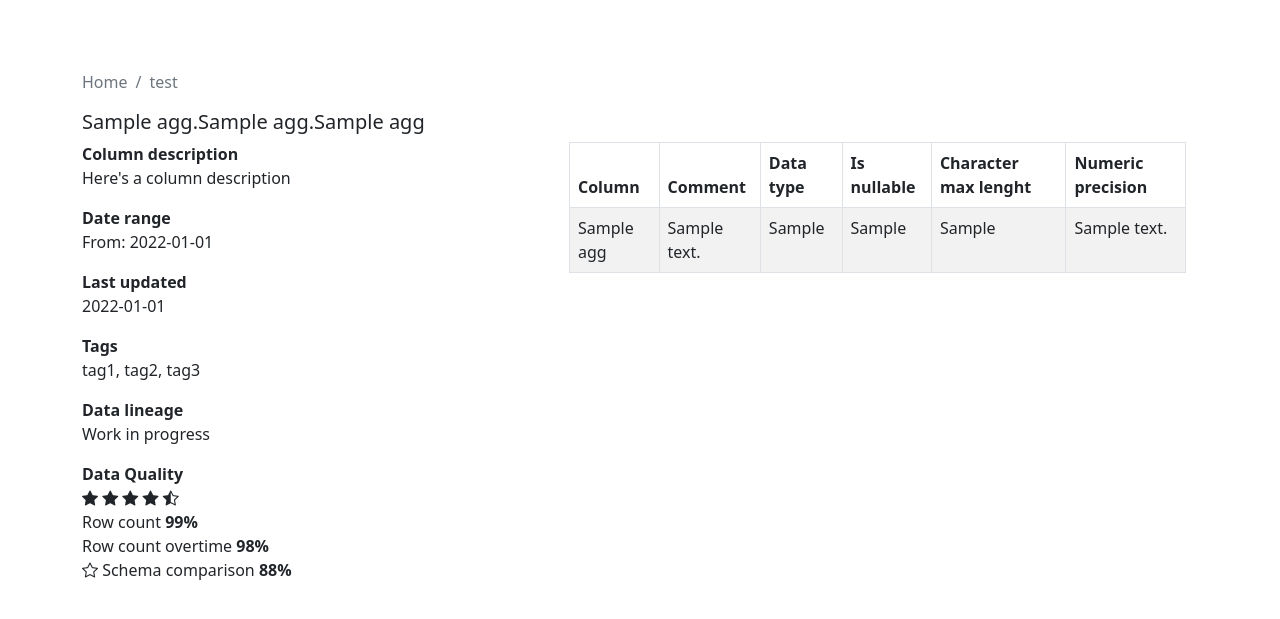
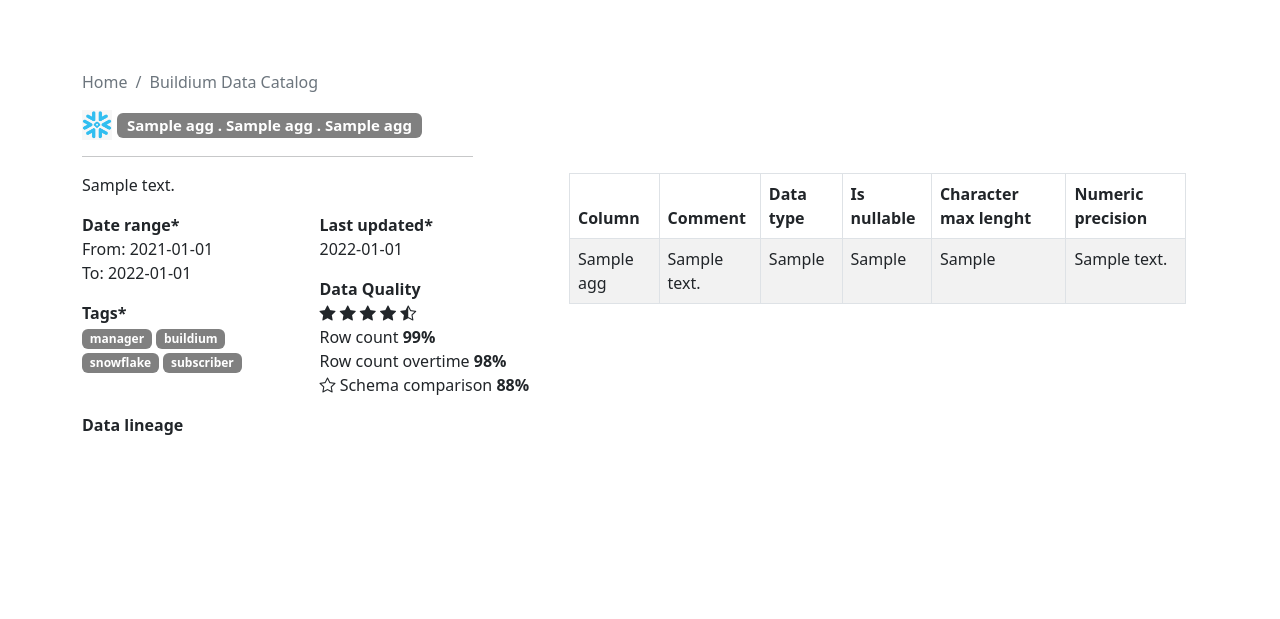
Before and after one commit to felipearcaro/snowflake-data-catalog, a Flask app: a page that uses templates/columns.html in a window 1280 px wide. Shown: the part 56-675 px from the top of the page. Run offline with Flask 2, Linux system fonts and the light colour scheme; tables that the repository leaves empty hold one stand-in row (values such as "Sample post"); some libraries are stand-ins or nearby versions.

Commit message:
Fixed a lot of things

```diff
--- a/app.py
+++ b/app.py
@@ -123,22 +123,43 @@
                         DataCatalogAgg.numeric_precision)\
         .filter_by(database_name=database, schema_name = schema, table_name = table).distinct()
 
-    # table_lineage = DataCatalogLineage.query\
-    #     .with_entities()
+    table_lineage = DataCatalogLineage.query\
+        .with_entities(DataCatalogLineage.source_table,
+                        DataCatalogLineage.source_query)\
+        .filter_by(database_name=database, schema_name = schema, table_name = table).distinct()
+
+    table_description = DataCatalogAgg.query\
+        .with_entities(DataCatalogAgg.table_description)\
+        .filter_by(database_name=database, schema_name = schema, table_name = table).first()
 
     #results = ColumnsMetadata(database, schema, table).columns
     #lineage = SnowflakeClient().fetch_all("SELECT SOURCE_TABLE, QUERY from data_catalog.public.data_catalog_lineage WHERE table_name = 'SALES'")
-    return render_template('columns.html', columns=columns, database=database, schema=schema, table=table)
+    return render_template('columns.html', columns=columns, table_description = table_description, table_lineage=table_lineage, database=database, schema=schema, table=table)
 
 
 @app.route('/search', methods=['POST'])
 def search():
     query = f"%{request.form['query']}%"
     print(query)
-    results = DataCatalogAgg.query.filter\
-        (or_(DataCatalogAgg.table_description.ilike(query),
+    table_results = DataCatalogAgg.query\
+        .with_entities(DataCatalogAgg.database_name,
+                        DataCatalogAgg.schema_name,
+                        DataCatalogAgg.table_name)\
+        .filter(or_(DataCatalogAgg.table_description.ilike(query),
         DataCatalogAgg.column_description.ilike(query))).distinct()
-    return render_template('search.html', results=results)
+
+
+    column_results = DataCatalogAgg.query\
+        .with_entities(DataCatalogAgg.database_name,
+                        DataCatalogAgg.schema_name,
+                        DataCatalogAgg.table_name,
+                        DataCatalogAgg.column_name,
+                        DataCatalogAgg.column_description,
+                        DataCatalogAgg.data_type)\
+        .filter(or_(DataCatalogAgg.table_description.ilike(query),
+        DataCatalogAgg.column_description.ilike(query))).distinct()
+
+    return render_template('search.html', table_results=table_results, column_results = column_results)
 
 if __name__ == "__main__":
     app.run(debug=True)
--- a/templates/columns.html
+++ b/templates/columns.html
@@ -3,37 +3,32 @@
 
 
 <section>
-    <h5> {{ database }}.{{ schema }}.{{ table }}</h5>
+    <h5><img src="/static/images/snowflake.png" alt="" width="30" height="30" class="d-inline-block align-text-top">
+    <span style="background-color:gray" class="badge badge-secondary">{{ database }} . {{ schema }} . {{ table }}</span></h5>
+
+
+    </h5>
+    <hr style="width:35%">
+
     <div class="row">
       <div class="col-5">
-         <p><strong>Column description</strong><br>
-         Here's a column description</p>
-         <p><strong>Date range</strong><br>
-         From: 2022-01-01 <br>
-         <p><strong>Last updated</strong><br>
+          {{ table_description.table_description }}</p>
+
+        <div class="row">
+          <div class="col-6">
+            <p><strong>Date range*</strong><br>
+              From: 2021-01-01 <br>
+              To: 2022-01-01
+              <p><strong>Tags*</strong><br>
+                <span style="background-color:gray" class="badge badge-secondary">manager</span></h1>
+                <span style="background-color:gray" class="badge badge-secondary">buildium</span></h1>
+                <span style="background-color:gray" class="badge badge-secondary">snowflake</span></h1>
+                <span style="background-color:gray" class="badge badge-secondary">subscriber</span></h1>
+               </p>
+          </div>
+          <div class="col-6">
+            <p><strong>Last updated*</strong><br>
               2022-01-01 </p>
-          <p><strong>Tags</strong><br>
-            tag1, tag2, tag3 </p>
-         <p><strong>Data lineage</strong><br>
-         Work in progress</p>
-         <!-- {% for source_table in lineage%}
-                           <div class="accordion" id="accordionLineage">
-                            <div class="accordion-item">
-                              <h2 class="accordion-header" id="{{ source_table[0].split('.')[0] }}">
-                                <button class="accordion-button collapsed" type="button" data-bs-toggle="collapse" data-bs-target="#testeOne" aria-expanded="false" aria-controls="testeOne">
-                                    {{ source_table[0].upper() }}
-                                </button>
-                              </h2>
-                              <div id="{{ source_table[0].split('.')[1] }}" class="accordion-collapse collapse" aria-labelledby="{{ source_table[0].split('.')[0] }}" data-bs-parent="#accordionExample">
-                                <div class="accordion-body">
-                                    {{ source_table[1].upper() }}
-                                </div>
-                              </div>
-                            </div>
-                          </div>
-
-              {% endfor %} -->
-
               <p><strong>Data Quality</strong><br>
                 <i class="bi bi-star-fill"></i>
                 <i class="bi bi-star-fill"></i>
@@ -44,8 +39,48 @@
                 Row count overtime <strong>98%</strong></br>
                 <i class="bi bi-star"></i> Schema comparison <strong>88%</strong></p>
           </div>
+
+
+
+          <p><strong>Data lineage</strong><br>
+            {% for lineage in table_lineage%}
+
+
+
+                <!-- Button trigger modal -->
+                <div style="display: flex;">
+                  <p>{{lineage.source_table}}
+                  <button type="button" class="btn btn-secondary"
+                 style="--bs-btn-padding-y: .25rem; --bs-btn-padding-x: .5rem; --bs-btn-font-size: .75rem;" data-bs-toggle="modal" data-bs-target="#exampleModal">
+  query
+</button>
+             </div>
+
+<!-- Modal -->
+<div class="modal fade" id="exampleModal" tabindex="-1" aria-labelledby="exampleModalLabel" aria-hidden="true">
+  <div class="modal-dialog">
+    <div class="modal-content">
+      <div class="modal-header">
+        <h5 class="modal-title" id="exampleModalLabel">{{ lineage.source_table }}</h5>
+        <button type="button" class="btn-close" data-bs-dismiss="modal" aria-label="Close"></button>
+      </div>
+      <div class="modal-body">
+        {{ lineage.source_query }}
+      </div>
+      <div class="modal-footer">
+        <button type="button" class="btn btn-secondary" data-bs-dismiss="modal">Close</button>
+        <button type="button" class="btn btn-primary">Save changes</button>
+      </div>
+    </div>
+  </div>
+</div>
+
+                {% endfor %}
+
+
+        </div>
+      </div>
       <div class="col-7">
-
         <div class="container">
 
           <table class="table table-striped table-responsive table-bordered">
@@ -75,8 +110,6 @@
           </table>
   </div>
 
-        </div>
-      </div>
 
 </section>
 
--- a/templates/databases.html
+++ b/templates/databases.html
@@ -7,6 +7,7 @@
             <tbody>
                 {% for database in databases%}
                 <tr>
+                  <td style="width:8%"><img src="/static/images/snowflake.png" alt="" width="30" height="30" class="d-inline-block align-text-top"></td>
                   <strong><td><a href="{{url_for('schemas', database=database.database_name)}}">{{ database.database_name }}</a></strong>
                   <br>{{ database.database_description }}</td>
                 </tr>
--- a/templates/schemas.html
+++ b/templates/schemas.html
@@ -3,11 +3,12 @@
 
   <section>
 	  <div class="container">
-        <h2> From database {{ database }}</h2>
+        <h5> <span style="background-color:gray" class="badge badge-secondary">{{ database }}</span></h5>
 		<table class="table table-responsive">
             <tbody>
                 {% for schema in schemas%}
                 <tr>
+                  <td style="width:8%"><img src="/static/images/snowflake.png" alt="" width="30" height="30" class="d-inline-block align-text-top"></td>
                   <td><a href="{{url_for('tables', database=schema.database_name, schema=schema.schema_name)}}">{{ schema.schema_name }}</a>
                    <br> {{ schema.schema_description }}</td>
                 </tr>
--- a/templates/tables.html
+++ b/templates/tables.html
@@ -3,11 +3,12 @@
 
   <section>
 	  <div class="container">
-        <h2> From database {{ database }} and schema {{ schema}}</h2>
+      <h5> <span style="background-color:gray" class="badge badge-secondary">{{ database }} . {{ schema }}</span></h5>
 		<table class="table table-responsive">
             <tbody>
                 {% for table in tables%}
                 <tr>
+                  <td style="width:8%"><img src="/static/images/snowflake.png" alt="" width="30" height="30" class="d-inline-block align-text-top"></td>
                   <td><a href="{{url_for('columns', database=database, schema=schema, table=table.table_name)}}">{{ table.table_name }}</a>
                     <br>{{ table.table_description }}</td>
                 </tr>
--- a/templates/template.html
+++ b/templates/template.html
@@ -35,7 +35,7 @@
       <nav aria-label="breadcrumb">
         <ol class="breadcrumb">
           <li class="breadcrumb-item active" aria-current="page">Home</li>
-          <li class="breadcrumb-item active" aria-current="page">test</li>
+          <li class="breadcrumb-item active" aria-current="page">Buildium Data Catalog</li>
         </ol>
       </nav>
 
--- a/transformation_sample/sql/new_table_sample.sql
+++ b/transformation_sample/sql/new_table_sample.sql
@@ -1,4 +1,4 @@
-merge into target_db.target_schema.target_table using source_db.source_schema.source_table
+merge into data_quality.felipe.new_table using source_db.source_schema.source_table
     on target_table.id = source_table.id
     when matched then
         update set target_table.description = source_table.description
--- a/transformation_sample/sql/new_table_sample_2.sql
+++ b/transformation_sample/sql/new_table_sample_2.sql
@@ -1,4 +1,4 @@
-merge into target_db.target_schema.target_table_2 using source_db.source_schema.source_table2
+merge into data_quality.felipe.new_table using source_db.source_schema.source_table2
     on target_table.id = source_table.id
     when matched then
         update set target_table.description = source_table.description
```
Also changed, not shown: templates/search.html (+6 -4 lines), transformation_sample/find_regex.py (+6 -5 lines), static/images/snowflake.png (added). Lines whose indentation alone changed are shown as unchanged.
